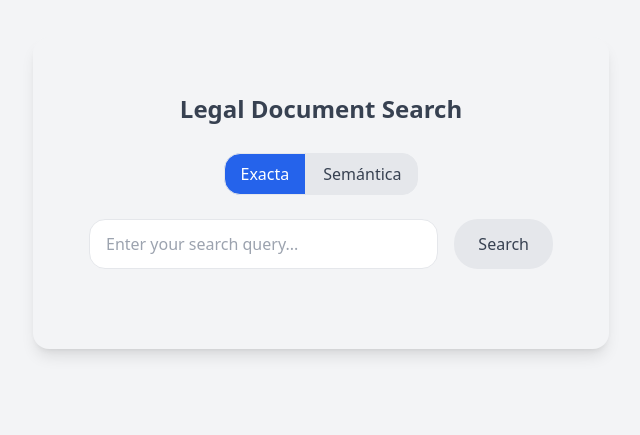
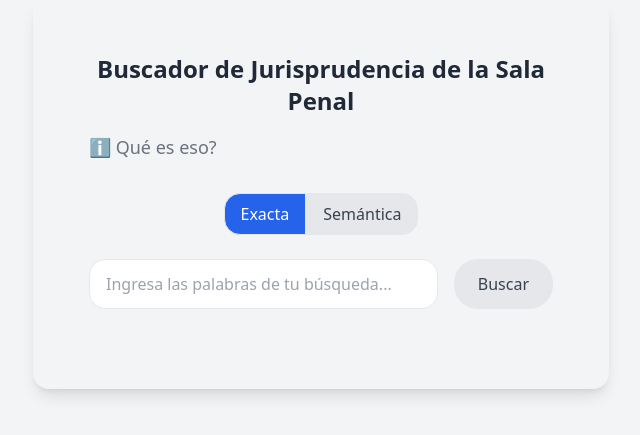
Before and after one commit to LeonHecht/search, a React (Vite) app in the folder frontend/: page / in a window 1280 px wide. Shown: the part 207-642 px from the top of the page, without its empty margins (319-959 px from the left). Built offline with nearby package versions, Linux system fonts and the light colour scheme.

Commit message:
add description

```diff
--- a/frontend/src/App.jsx
+++ b/frontend/src/App.jsx
@@ -13,6 +13,8 @@ export default function App() {
   const [queryLogId, setQueryLogId] = useState(null);
   const [feedbackById, setFeedbackById] = useState({});
   const [toast, setToast] = useState({ docId: null, msg: "" });
+  // Track whether the info panel is open
+  const [infoOpen, setInfoOpen] = useState(false);
 
   const handleSearch = async () => {
     if (!query.trim()) return;
@@ -110,7 +112,43 @@ export default function App() {
     <div className="min-h-screen flex items-center justify-center bg-gray-100">
       <div className="container mx-auto px-4 py-8">
         <div className="w-full max-w-xl mx-auto bg-gray-100 p-8 md:p-14 rounded-2xl shadow-lg">
-          <h1 className="text-2xl font-bold mb-4 text-center text-gray-700 mb-7">Legal Document Search</h1>
+          {/* Title + Info toggle */}
+          <h1 className="text-2xl font-bold text-gray-800 text-center">
+            Buscador de Jurisprudencia de la Sala Penal
+          </h1>
+          <button
+            onClick={() => setInfoOpen((o) => !o)}
+            className="mt-4 text-gray-500 hover:text-gray-700 transition"
+            aria-expanded={infoOpen}
+            aria-label="Toggle about panel"
+          >
+            <span className="text-lg">ℹ️ Qué es eso?</span>
+          </button>
+
+          {/* Info accordion */}
+          <div
+            className={`my-4 overflow-hidden transition-max-h duration-300 ${
+              infoOpen ? 'max-h-96' : 'max-h-0'
+            }`}
+          >
+            <p className="text-gray-700 text-sm leading-relaxed">
+              🔍 Esta interfaz te permite buscar <strong>5,000 sentencias</strong> de 2011 a 2023 de la Sala Penal de la Corte Suprema de Justicia de Paraguay. Los documentos tienen los siguientes criterios:
+            </p>
+              <ul className="list-disc list-inside text-gray-700 text-sm mt-2">
+                <li>Materia: <strong>Penal Adolescente</strong></li>
+                <li>Tipo de resolución judicial: <strong>Acuerdos y Sentencias</strong>.</li>
+                <li>Sala: <strong>Cámara Penal</strong>.</li>
+              </ul>
+              <p className="text-gray-700 text-sm leading-relaxed mt-2"><strong>Puedes</strong>:</p>
+            <ul className="list-disc list-inside text-gray-700 text-sm mt-2">
+              <li>Usar búsqueda <strong>Exacta</strong> (BM25) para búsquedas basadas en coincidencia de palabras clave.</li>
+              <li>Usar búsqueda <strong>Semántica</strong> (embeddings de transformer) para encontrar casos con significado semántico similar a la consulta.</li>
+              <li>Escribir cualquier término o frase jurídica (p. ej. <em>“hurto agravado en Villarica”</em>) en el cuadro de búsqueda.</li>
+            </ul>
+            <p className="text-gray-600 text-xs mt-3 italic">
+              💡 Consejo: las tildes se ignoran y las búsquedas no distinguen entre mayúsculas y minúsculas.
+            </p>
+          </div>
           {/* Toggle between BM25 (Exacta) and Transformer (Semantica) */}
           <div className="flex justify-center mb-4">
             <button
@@ -137,7 +175,7 @@ export default function App() {
                 className="w-full py-3 px-4 border rounded-2xl
                             focus:outline-none focus:placeholder-transparent
                             hover:bg-gray-50 transition-colors"
-                placeholder="Enter your search query..."
+                placeholder="Ingresa las palabras de tu búsqueda..."
                 value={query}
                 onChange={(e) => setQuery(e.target.value)}
                 onKeyDown={(e) => e.key === 'Enter' && handleSearch()}
@@ -148,7 +186,7 @@ export default function App() {
                 className="flex-shrink-0 px-6 py-2 text-gray-700 bg-gray-200 rounded-3xl hover:bg-gray-100 transition-colors hover:shadow hover:text-gray-800"
                 disabled={loading}
               >
-                {loading ? 'Searching...' : 'Search'}
+                {loading ? 'Buscando...' : 'Buscar'}
               </button>
           </div>
           <ul className="mt-6 space-y-4">
```
